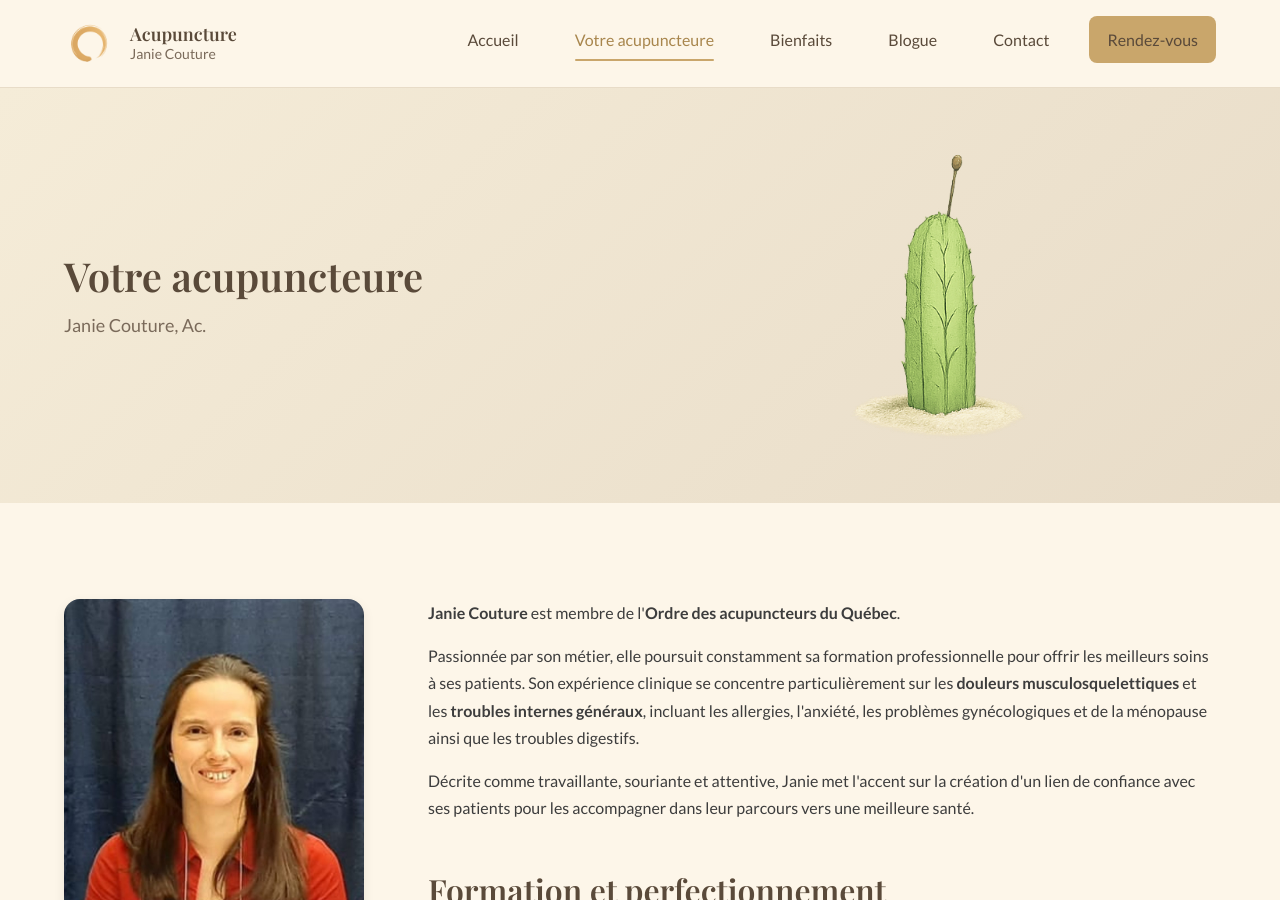
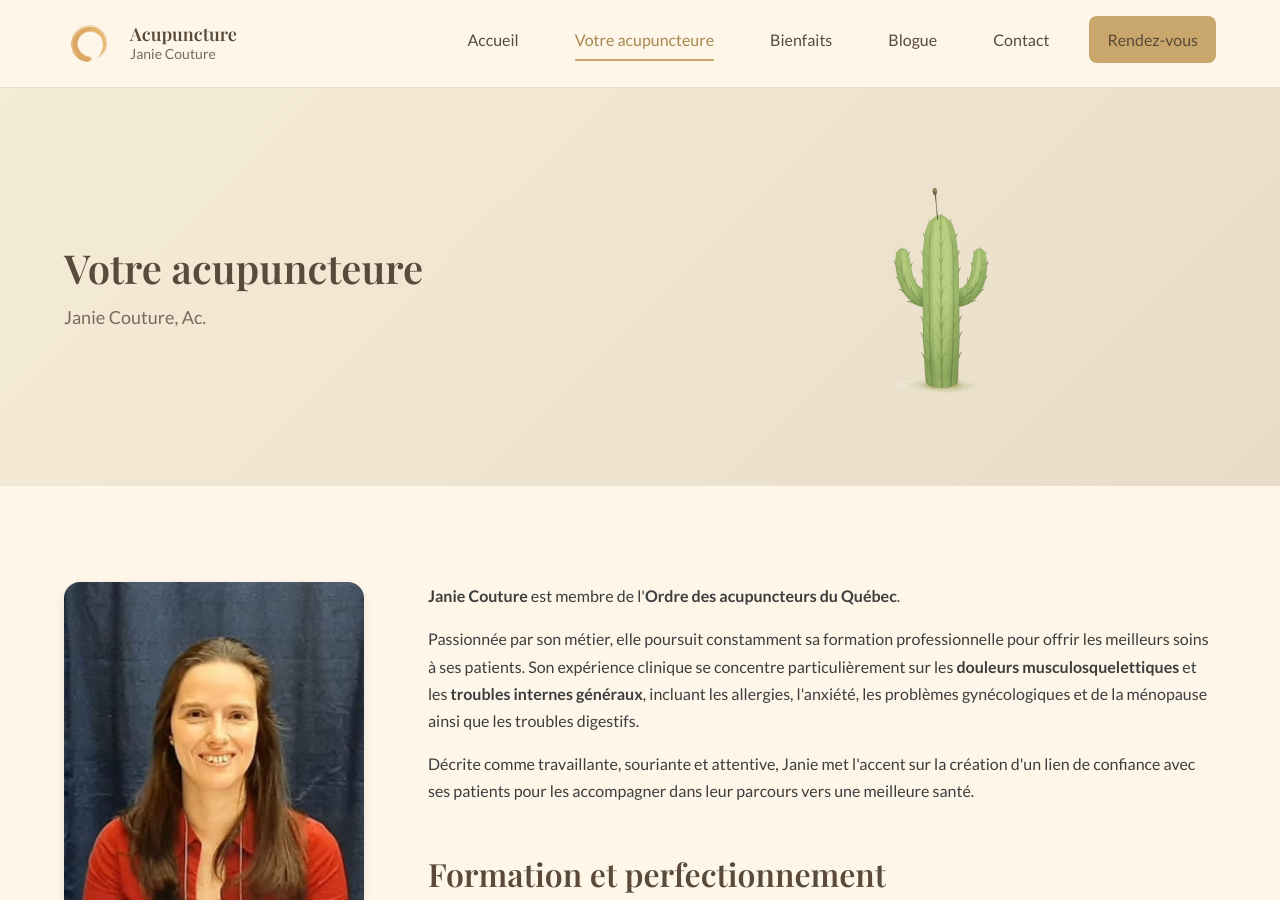
Before and after one commit to jdgauvin/acujanie, a Jekyll site: the page built from votre-acupuncteure.html, in a window 1280 px wide and 900 px high. Built offline with Jekyll 4.4.1, drawn with Linux system fonts in a browser that asks for light colours.

Commit message:
Votre acupuncteure: utiliser logo_cactus.png

```diff
--- a/votre-acupuncteure.html
+++ b/votre-acupuncteure.html
@@ -11,10 +11,10 @@ permalink: /votre-acupuncteure/
       <div class="page-header-text">
         <h1>Votre acupuncteure</h1>
         <p class="subtitle">Janie Couture, Ac.</p>
-        <img src="/assets/images/cactus3.png" alt="" class="page-header-cactus-mobile">
+        <img src="/assets/images/logo_cactus.png" alt="" class="page-header-cactus-mobile">
       </div>
       <div class="page-header-visual">
-        <img src="/assets/images/cactus3.png" alt="">
+        <img src="/assets/images/logo_cactus.png" alt="">
       </div>
     </div>
   </div>
```
